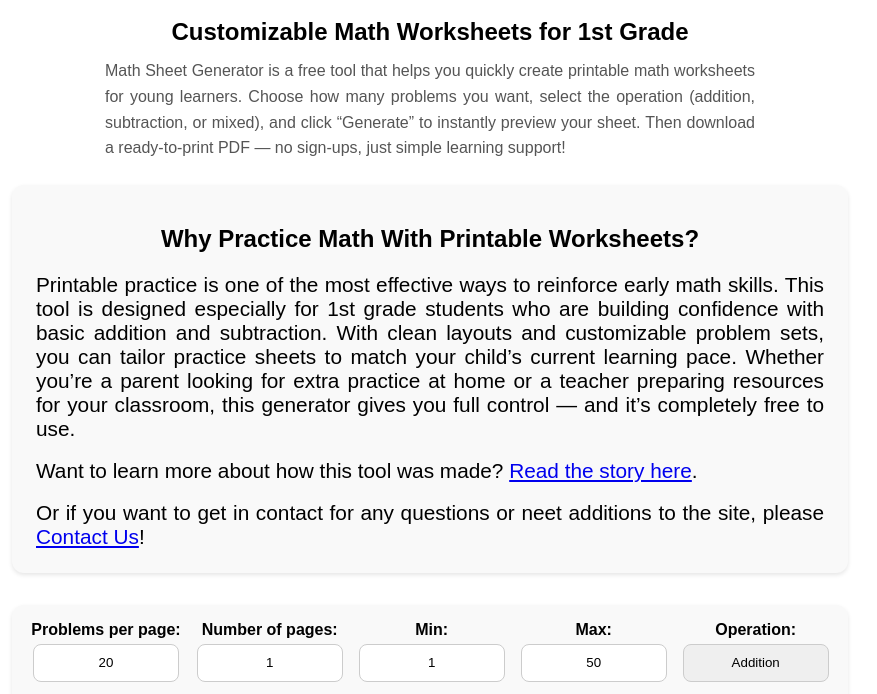
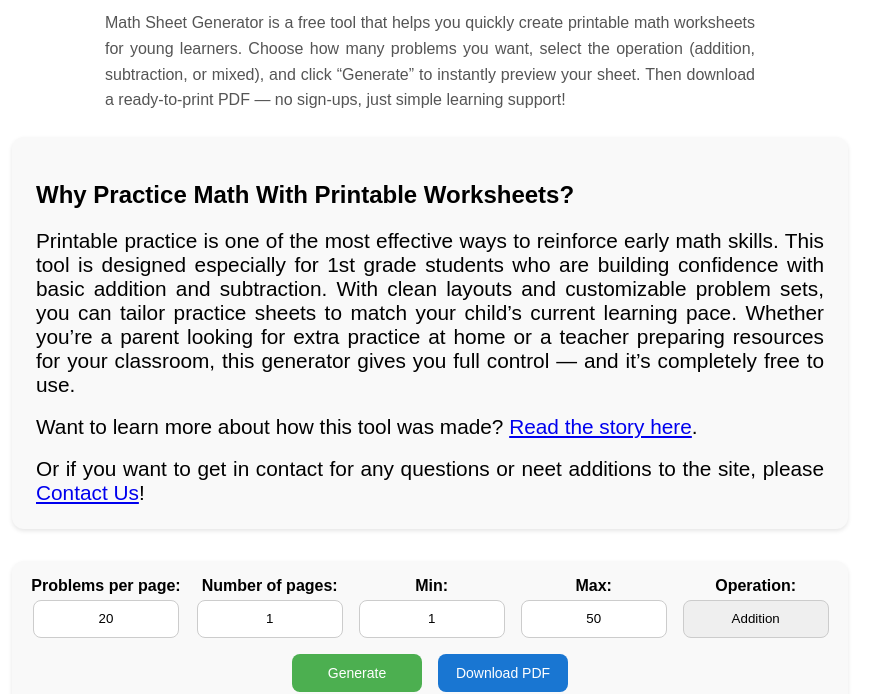
Before and after one commit to Dreblow/WebSite_MathSheetGen, a plain HTML site: page index.html in a window 1280 px wide. Shown: the part 121-815 px from the top of the page, without its empty margins (210-1087 px from the left). Drawn offline with Linux system fonts and the light colour scheme.

Commit message:
V2.3.3.2 - some revert

```diff
--- a/index.html
+++ b/index.html
@@ -60,7 +60,6 @@
       </nav>
 
       <h1>Math Sheet Generator <span class="subtitle">– Free Printable PDFs</span></h1>
-      <h2>Customizable Math Worksheets for 1st Grade</h2>
 
       <section class="seo-intro">
         <p class="description">
--- a/resources/css/styles.css
+++ b/resources/css/styles.css
@@ -20,7 +20,7 @@ body {
   flex-direction: column;
 }
 
-h1, h2 {
+h1 {
   text-align: center;
   margin-top: 1rem;
 }
```
